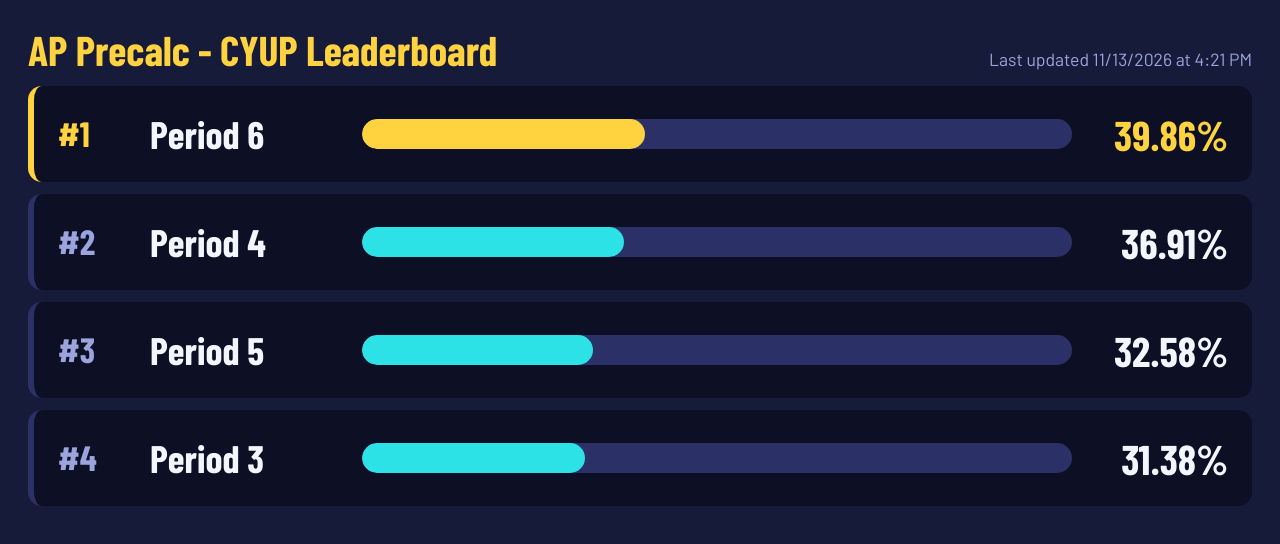
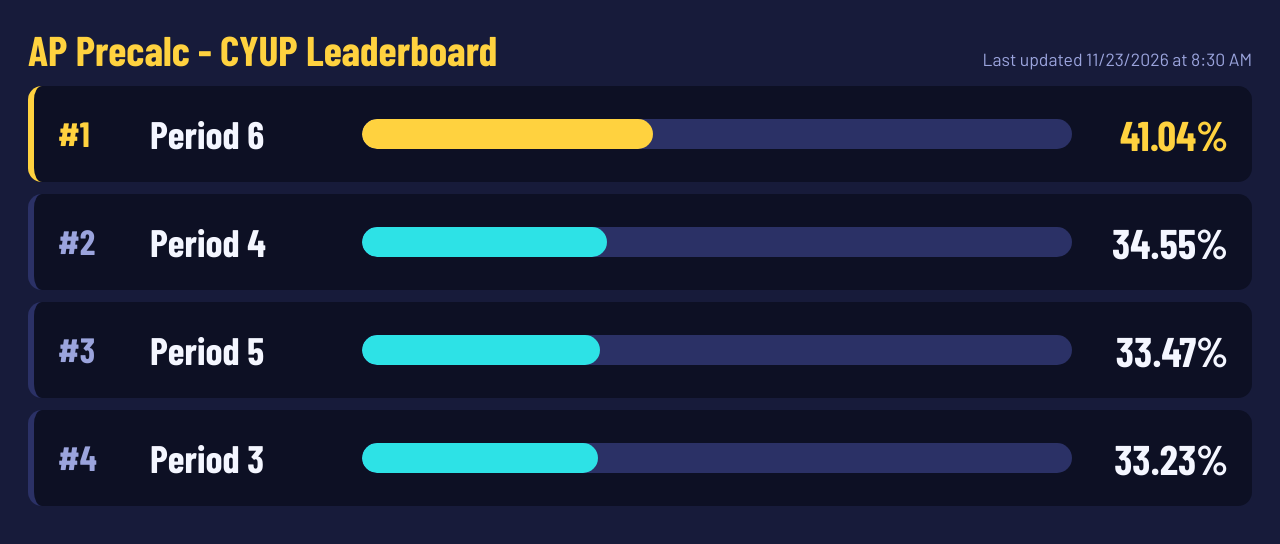
Before and after one commit to togrib/leaderboard, a plain HTML site: page docs/leaderboard.html in a window 1280 px wide. Drawn offline with nearby package versions, Linux system fonts and the light colour scheme; a web font is replaced by a local one.

Commit message:
Update homework completion leaderboard

```diff
--- a/docs/leaderboard.html
+++ b/docs/leaderboard.html
@@ -9,43 +9,43 @@
 <body class="embedded">
     <div class="header">
         <h1>AP Precalc - CYUP Leaderboard</h1>
-        <p class="last-updated">Last updated 11/13/2026 at 4:21 PM</p>
+        <p class="last-updated">Last updated 11/23/2026 at 8:30 AM</p>
     </div>
     <ul class="board">
         <li class="row leader">
             <span class="rank">#1</span>
             <span class="name">Period 6</span>
             <div class="bar-track">
-                <div class="bar-fill" style="width: 39.86%;"></div>
+                <div class="bar-fill" style="width: 41.04%;"></div>
             </div>
-            <span class="percentage">39.86%</span>
+            <span class="percentage">41.04%</span>
         </li>
 
         <li class="row">
             <span class="rank">#2</span>
             <span class="name">Period 4</span>
             <div class="bar-track">
-                <div class="bar-fill" style="width: 36.91%;"></div>
+                <div class="bar-fill" style="width: 34.55%;"></div>
             </div>
-            <span class="percentage">36.91%</span>
+            <span class="percentage">34.55%</span>
         </li>
 
         <li class="row">
             <span class="rank">#3</span>
             <span class="name">Period 5</span>
             <div class="bar-track">
-                <div class="bar-fill" style="width: 32.58%;"></div>
+                <div class="bar-fill" style="width: 33.47%;"></div>
             </div>
-            <span class="percentage">32.58%</span>
+            <span class="percentage">33.47%</span>
         </li>
 
         <li class="row">
             <span class="rank">#4</span>
             <span class="name">Period 3</span>
             <div class="bar-track">
-                <div class="bar-fill" style="width: 31.38%;"></div>
+                <div class="bar-fill" style="width: 33.23%;"></div>
             </div>
-            <span class="percentage">31.38%</span>
+            <span class="percentage">33.23%</span>
         </li>
     </ul>
 </body>
```
